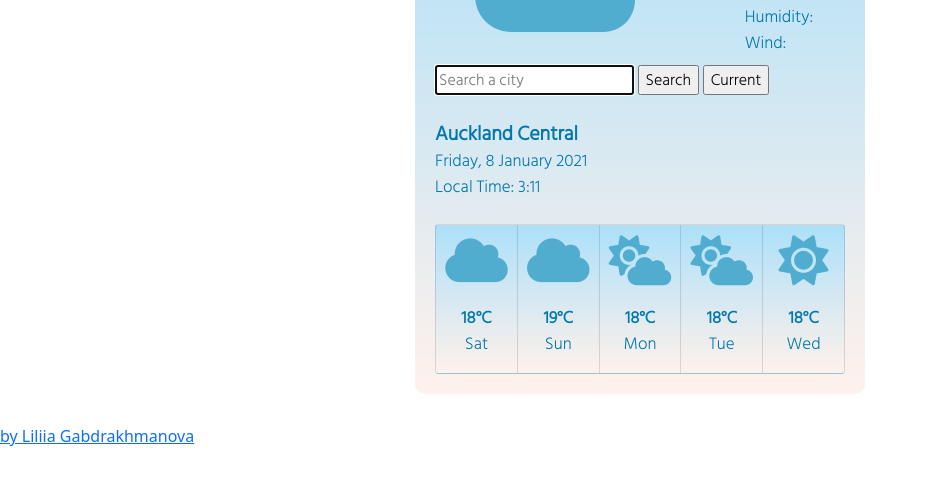
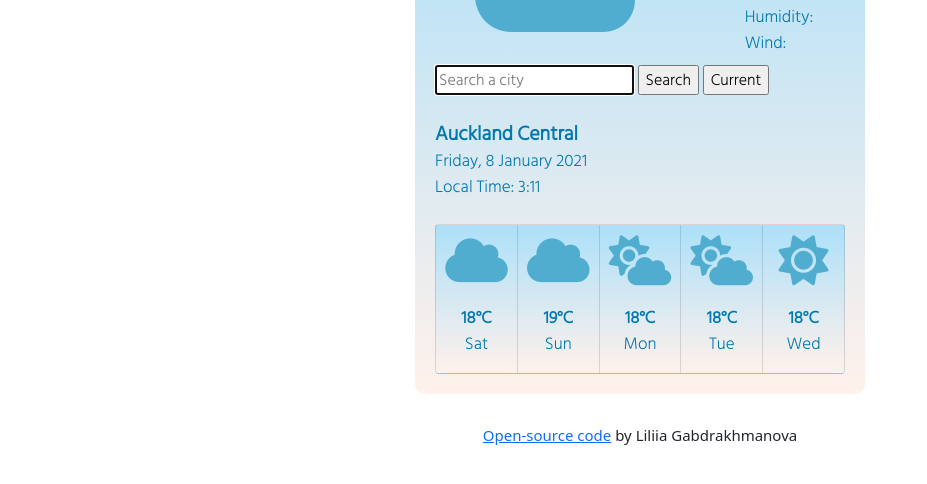
Before and after one commit to LiliiaGab/My-amazing-home-work, a plain HTML site: page Index.html in a window 1280 px wide. Shown: the part 168-652 px from the top of the page, without its empty margins (0-927 px from the left). Drawn offline with nearby package versions, Linux system fonts and the light colour scheme.

Commit message:
contact details added

```diff
--- a/Index.html
+++ b/Index.html
@@ -121,7 +121,10 @@
           </div>
         </div>
     </div>
-    <a href="https://github.com/LiliiaGab/My-amazing-home-work" >by Liliia Gabdrakhmanova</a>
+    <div class="coder-details">
+    <a href="https://github.com/LiliiaGab/My-amazing-home-work.git" target="_blank">Open-source code</a>
+    <p4>by Liliia Gabdrakhmanova</p4>
+    </div>
     <script src="index.js"></script>
   </body>
 </html>
--- a/styles.css
+++ b/styles.css
@@ -62,3 +62,8 @@ i {
 .future-temperature {
   font-weight: bolder;
 }
+.coder-details {
+  text-align: center;
+  text-align: fixed;
+  font-size: 15px;
+}
```
